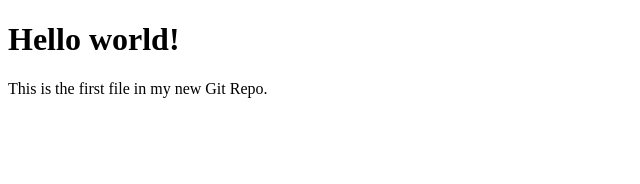
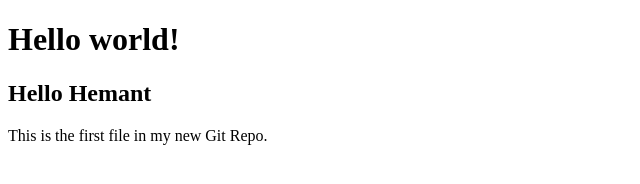
Before and after one commit to hemantmpcz/hello, a plain HTML site: page index.html in a window 1280 px wide. Shown: the whole page, without its empty margins (0-640 px from the left). Drawn offline with Linux system fonts and the light colour scheme.

Commit message:
Updated index.html with a new li

```diff
--- a/index.html
+++ b/index.html
@@ -6,6 +6,7 @@
 <body>
 
 <h1>Hello world!</h1>
+<h2>Hello Hemant</h2>
 <p>This is the first file in my new Git Repo.</p>
 
 </body>
```
